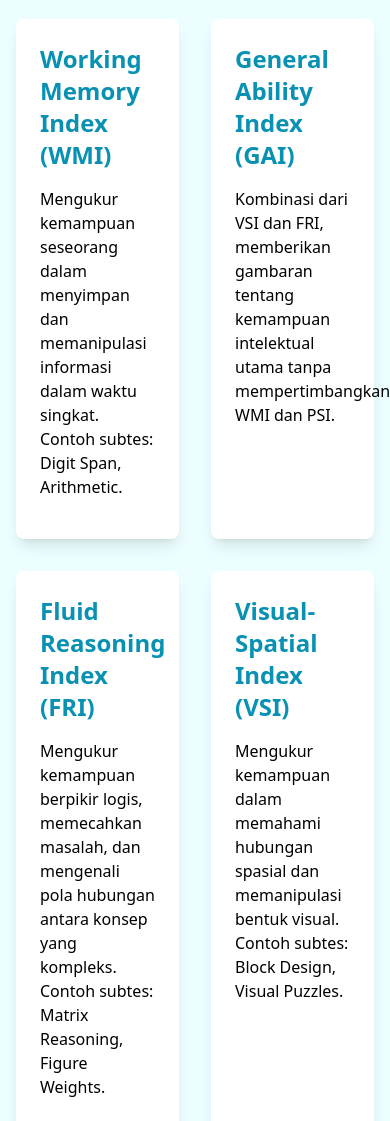
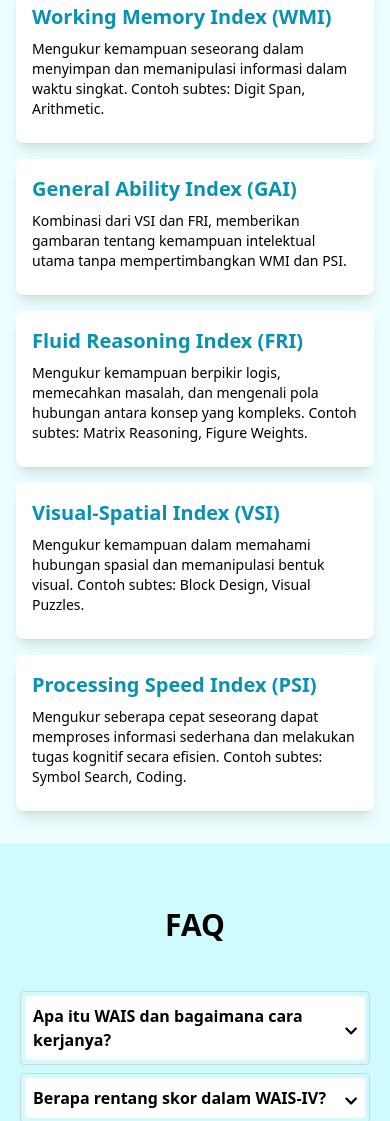
Before and after one commit to radhityahafif/FSIQ-WAIS, a plain HTML site: page index.html in a window 390 px wide. Shown: the part 2629-3750 px from the top of the page. Drawn offline with nearby package versions, Linux system fonts and the light colour scheme.

Commit message:
Update index.html

```diff
--- a/index.html
+++ b/index.html
@@ -371,41 +371,42 @@
 
 
     <!-- FSIQ Components Section -->
-    <section class="py-16">
+    <section class="py-8 md:py-16">
   <div class="container mx-auto px-4">
-          <div class="grid grid-cols-2 sm:grid-cols-3 md:grid-cols-4 lg:grid-cols-5 gap-8">
+    <div class="grid grid-cols-1 sm:grid-cols-2 md:grid-cols-3 lg:grid-cols-5 gap-4 md:gap-8">
       <!-- Card 1 -->
-            <div class="bg-white rounded-lg shadow-lg p-6" data-aos="flip-left">
-              <h3 class="text-2xl font-bold text-cyan-600 mb-4">Working Memory Index (WMI)</h3>
-              <p class="mb-4">Mengukur kemampuan seseorang dalam menyimpan dan memanipulasi informasi dalam waktu singkat.
-                Contoh subtes: Digit Span, Arithmetic.</p>
+      <div class="bg-white rounded-lg shadow-lg p-4 md:p-6" data-aos="flip-left">
+        <h3 class="text-xl md:text-2xl font-bold text-cyan-600 mb-2 md:mb-4">Working Memory Index (WMI)</h3>
+        <p class="text-sm md:text-base mb-2 md:mb-4">Mengukur kemampuan seseorang dalam menyimpan dan memanipulasi informasi dalam waktu singkat. Contoh subtes: Digit Span, Arithmetic.</p>
       </div>
+
       <!-- Card 2 -->
-            <div class="bg-white rounded-lg shadow-lg p-6" data-aos="flip-right">
-              <h3 class="text-2xl font-bold text-cyan-600 mb-4">General Ability Index (GAI)</h3>
-              <p class="mb-4">Kombinasi dari VSI dan FRI, memberikan gambaran tentang kemampuan intelektual utama tanpa mempertimbangkan WMI dan PSI.</p>
+      <div class="bg-white rounded-lg shadow-lg p-4 md:p-6" data-aos="flip-right">
+        <h3 class="text-xl md:text-2xl font-bold text-cyan-600 mb-2 md:mb-4">General Ability Index (GAI)</h3>
+        <p class="text-sm md:text-base mb-2 md:mb-4">Kombinasi dari VSI dan FRI, memberikan gambaran tentang kemampuan intelektual utama tanpa mempertimbangkan WMI dan PSI.</p>
       </div>
+
       <!-- Card 3 -->
-            <div class="bg-white rounded-lg shadow-lg p-6" data-aos="zoom-in">
-              <h3 class="text-2xl font-bold text-cyan-600 mb-4">Fluid Reasoning Index (FRI)</h3>
-              <p class="mb-4">Mengukur kemampuan berpikir logis, memecahkan masalah, dan mengenali pola hubungan antara konsep yang kompleks.
-                Contoh subtes: Matrix Reasoning, Figure Weights.</p>
+      <div class="bg-white rounded-lg shadow-lg p-4 md:p-6" data-aos="zoom-in">
+        <h3 class="text-xl md:text-2xl font-bold text-cyan-600 mb-2 md:mb-4">Fluid Reasoning Index (FRI)</h3>
+        <p class="text-sm md:text-base mb-2 md:mb-4">Mengukur kemampuan berpikir logis, memecahkan masalah, dan mengenali pola hubungan antara konsep yang kompleks. Contoh subtes: Matrix Reasoning, Figure Weights.</p>
       </div>
+
       <!-- Card 4 -->
-            <div class="bg-white rounded-lg shadow-lg p-6" data-aos="fade-up-right">
-              <h3 class="text-2xl font-bold text-cyan-600 mb-4">Visual-Spatial Index (VSI)</h3>
-              <p class="mb-4">Mengukur kemampuan dalam memahami hubungan spasial dan memanipulasi bentuk visual.
-                Contoh subtes: Block Design, Visual Puzzles.</p>
+      <div class="bg-white rounded-lg shadow-lg p-4 md:p-6" data-aos="fade-up-right">
+        <h3 class="text-xl md:text-2xl font-bold text-cyan-600 mb-2 md:mb-4">Visual-Spatial Index (VSI)</h3>
+        <p class="text-sm md:text-base mb-2 md:mb-4">Mengukur kemampuan dalam memahami hubungan spasial dan memanipulasi bentuk visual. Contoh subtes: Block Design, Visual Puzzles.</p>
       </div>
+
       <!-- Card 5 -->
-            <div class="bg-white rounded-lg shadow-lg p-6" data-aos="fade-up-left">
-              <h3 class="text-2xl font-bold text-cyan-600 mb-4">Processing Speed Index (PSI)</h3>
-              <p class="mb-4">Mengukur seberapa cepat seseorang dapat memproses informasi sederhana dan melakukan tugas kognitif secara efisien.
-                Contoh subtes: Symbol Search, Coding.</p>
+      <div class="bg-white rounded-lg shadow-lg p-4 md:p-6" data-aos="fade-up-left">
+        <h3 class="text-xl md:text-2xl font-bold text-cyan-600 mb-2 md:mb-4">Processing Speed Index (PSI)</h3>
+        <p class="text-sm md:text-base mb-2 md:mb-4">Mengukur seberapa cepat seseorang dapat memproses informasi sederhana dan melakukan tugas kognitif secara efisien. Contoh subtes: Symbol Search, Coding.</p>
       </div>
     </div>
   </div>
 </section>
+
 
       <section id="faq" class="bg-cyan-100 py-16">
         <div class="container mx-auto px-4">
```
Lines whose indentation alone changed are shown as unchanged.
